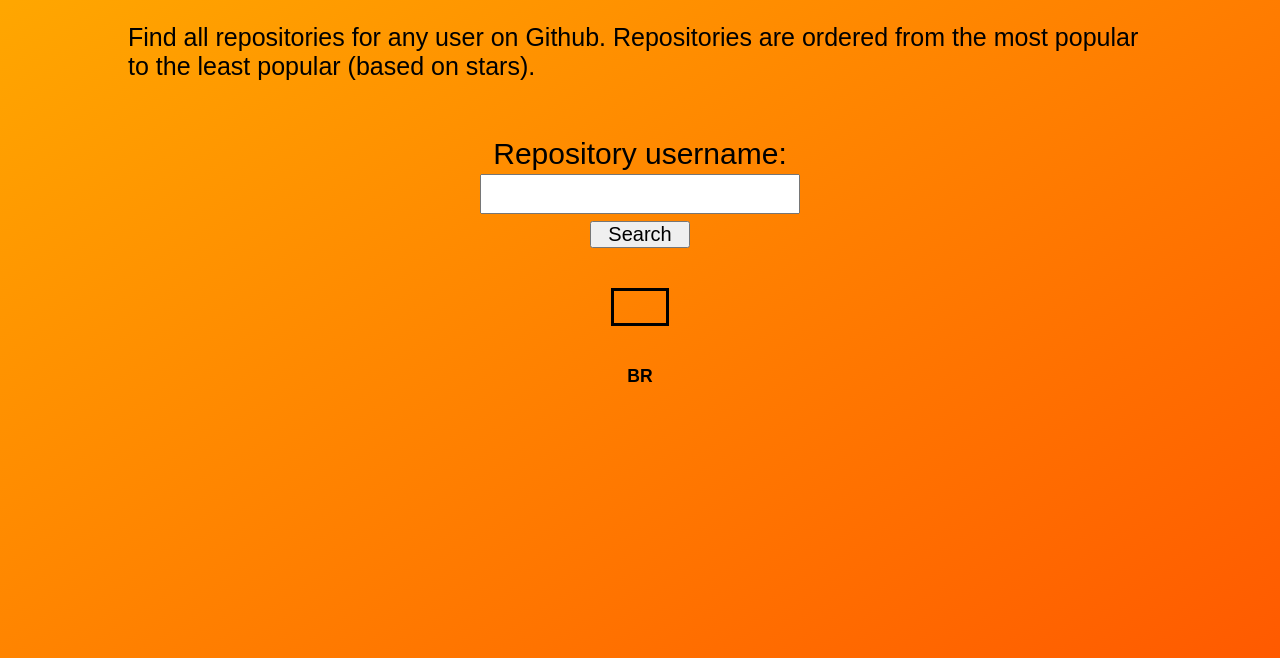
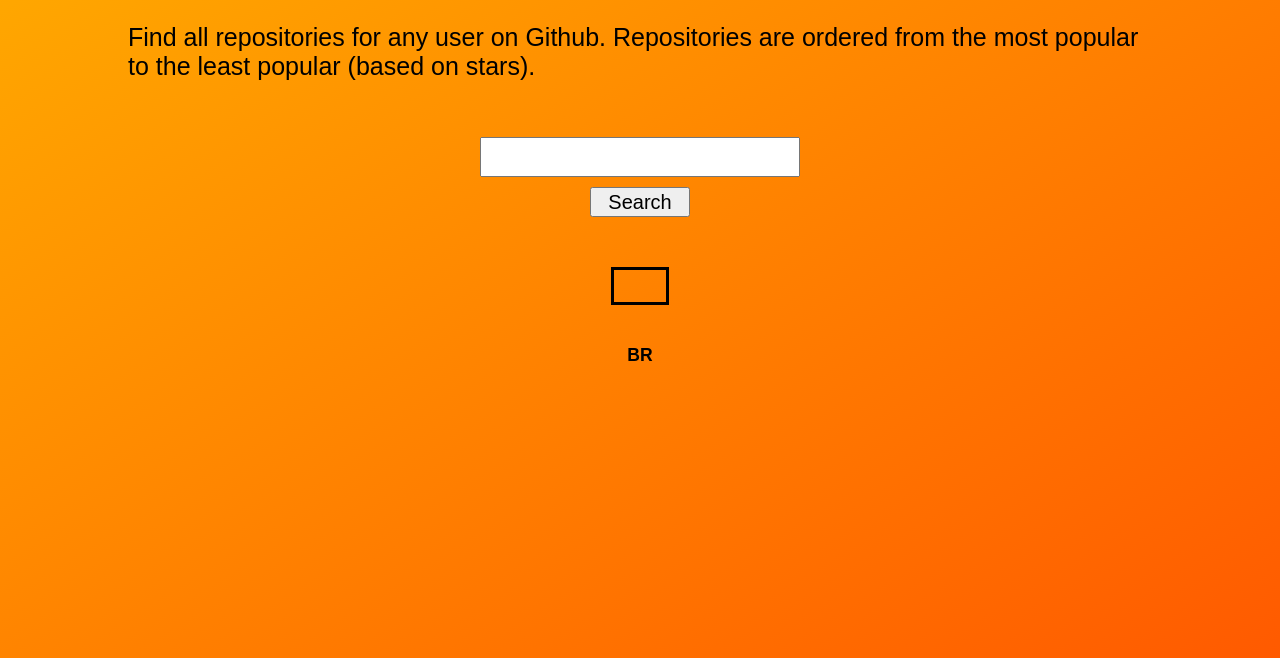
Before and after one commit to Barud21/repository-list, a plain HTML site: page index.html in a window 1280 px wide. Shown: the part 142-800 px from the top of the page. Drawn offline with Linux system fonts and the light colour scheme.

Commit message:
Changes to design

```diff
--- a/index.html
+++ b/index.html
@@ -17,11 +17,8 @@
     </header>
 
     <div class="form">
-      <form>
-        <label for="uname">Repository username:</label><br />
-        <input type="text" id="uname" name="uname" class="form-input" /><br />
-        <input type="submit" value="Search" class="btn" />
-      </form>
+      <input type="text" class="form-input" />
+      <button class="btn">Search</button>
     </div>
     <div class="repo-list">
       <ul id="repository-list" class="list-view"></ul>
--- a/style.css
+++ b/style.css
@@ -9,6 +9,7 @@
 html {
   font-size: 62.5%;
   box-sizing: border-box;
+  background: linear-gradient(to top left, #ff5a00, #ffae00);
 }
 
 body {
@@ -18,7 +19,6 @@ body {
   display: flex;
   flex-direction: column;
   align-items: center;
-  background: linear-gradient(to top left, #ff5a00, #ffae00);
   padding-top: 60px;
   padding-bottom: 10px;
 }
@@ -46,6 +46,7 @@ h1 {
 .form {
   font-size: 3rem;
   display: flex;
+  flex-direction: inherit;
   width: auto;
   padding: 5vh 5vw 0 5vw;
   text-align: center;
@@ -61,6 +62,7 @@ h1 {
 .btn {
   font-size: 2rem;
   width: 100px;
+  height: 3rem;
 }
 
 .repo-list {
```
